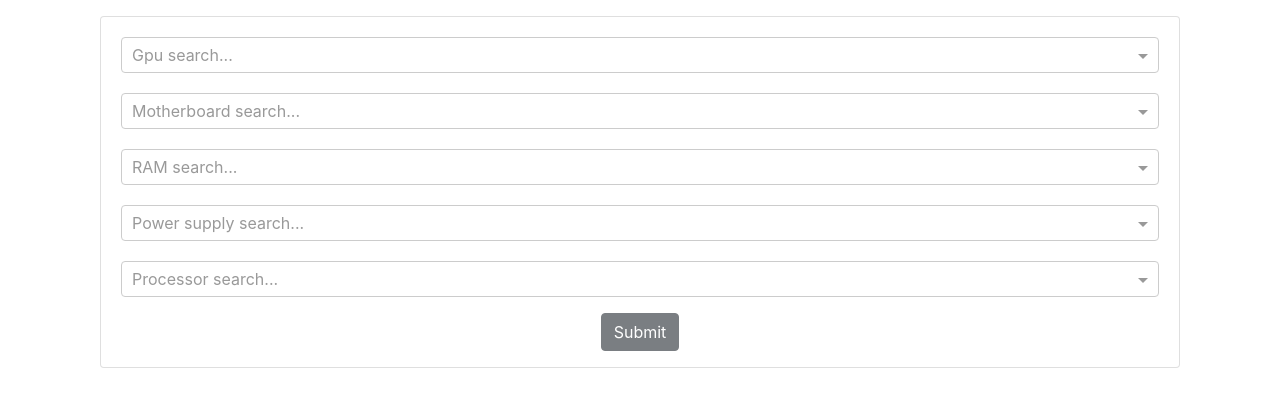
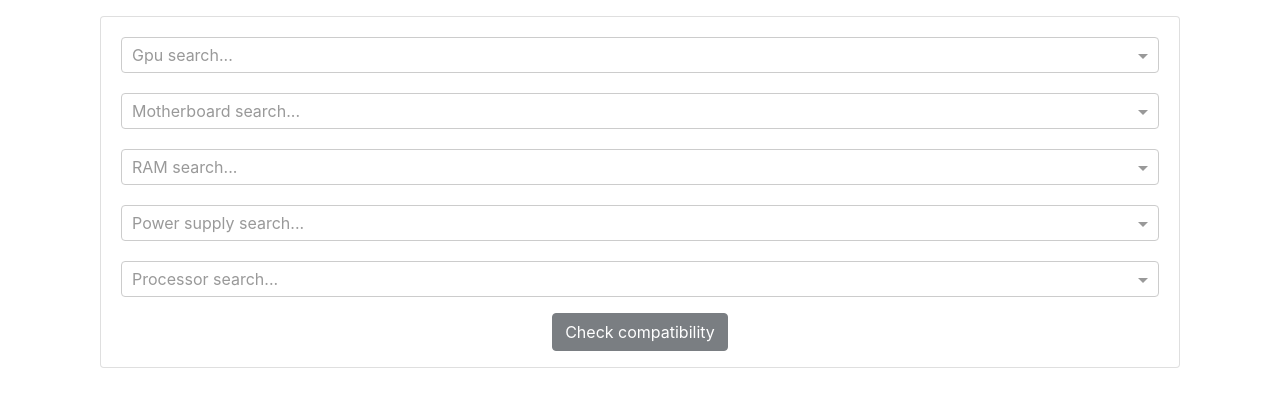
Before and after one commit to HellaxA/ComputerServiceFrontEnd, an Angular app: page /landing in a window 1280 px wide. Shown: the top 404 px of the page. Built offline with nearby package versions, Linux system fonts and the light colour scheme.

Commit message:
Check compatibility request

```diff
--- a/src/app/components/landing/landing.component.html
+++ b/src/app/components/landing/landing.component.html
@@ -88,7 +88,9 @@
         </ng-select>
       </div>
       <div class="form-select-button text-center">
-        <button type="submit" class="btn btn-dark" [disabled]="!pcCompatibilityForm.valid">Submit</button>
+        <button type="submit" class="btn btn-dark" [disabled]="!pcCompatibilityForm.valid">
+          Check compatibility
+        </button>
       </div>
 
     </form>
```
